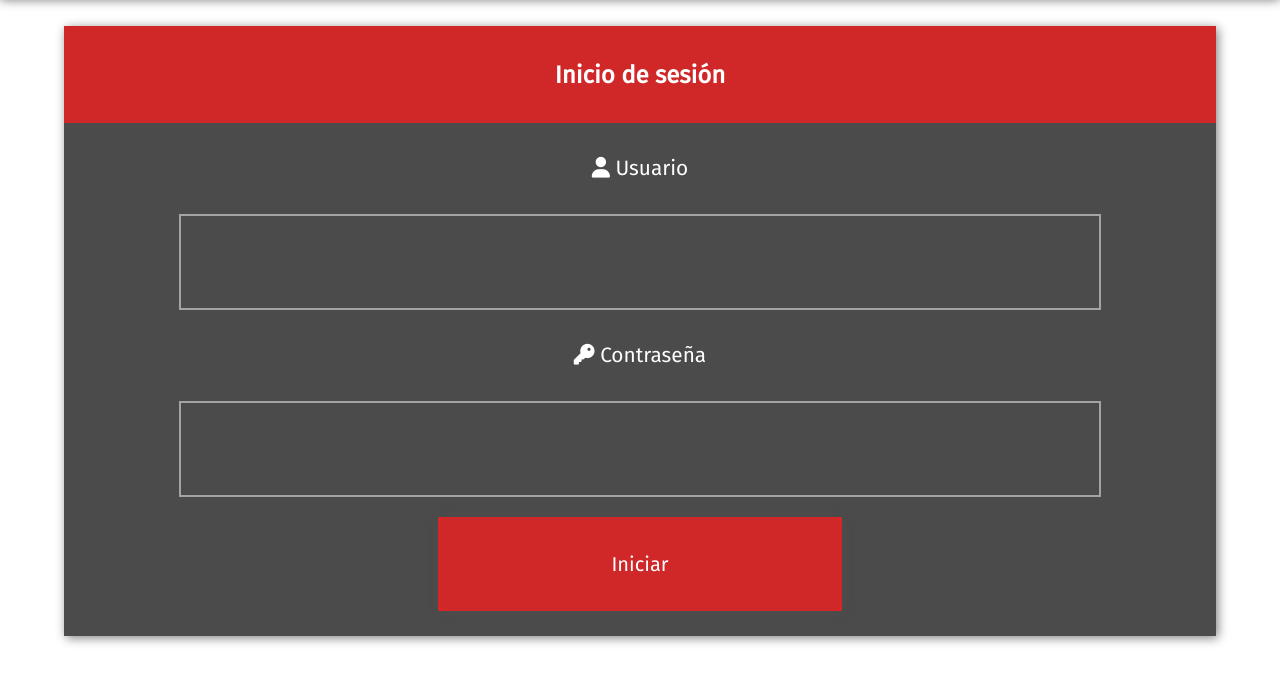
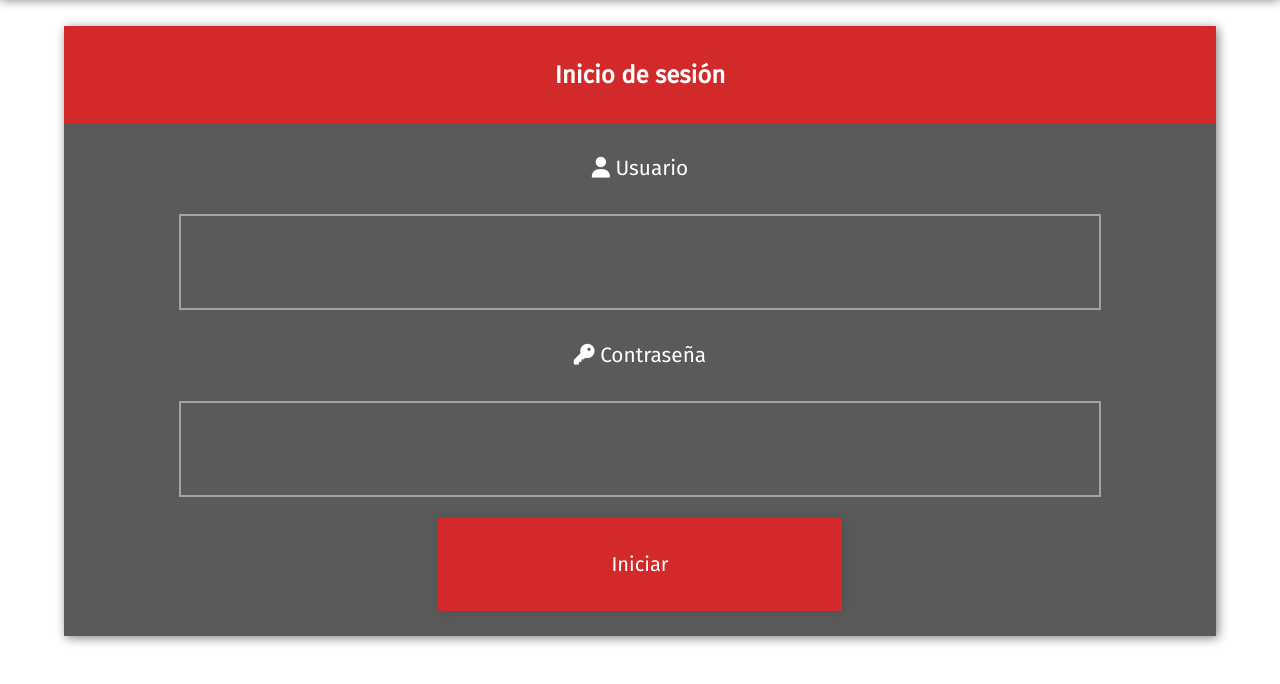
Before and after one commit to HiraiAllen/Sitesc, a PHP site: page / in a window 1280 px wide. Shown: the part 80-764 px from the top of the page. Run offline with PHP 8.4, Linux system fonts and the light colour scheme; data that the repository does not hold is empty; some libraries are stand-ins or nearby versions.

Commit message:
Correcion en un color

```diff
--- a/index.css
+++ b/index.css
@@ -39,7 +39,7 @@
     flex-direction: column;
     align-items: center;
     padding-bottom: 25px;
-    background: rgb(75, 75, 75);
+    background: rgb(90, 90, 90);
     box-shadow: 2px 2px 10px grey;
 }
 .title-login{
```
